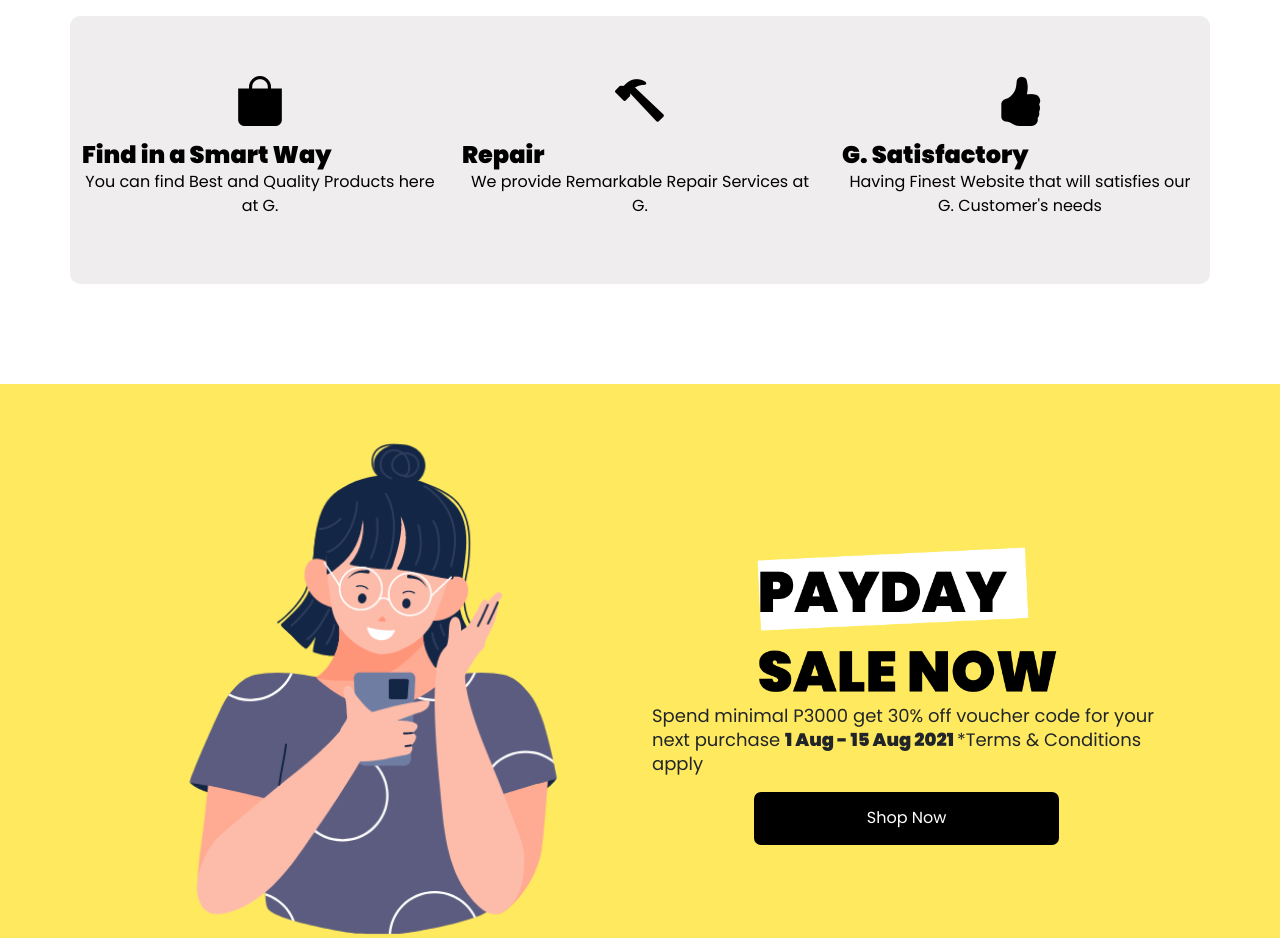
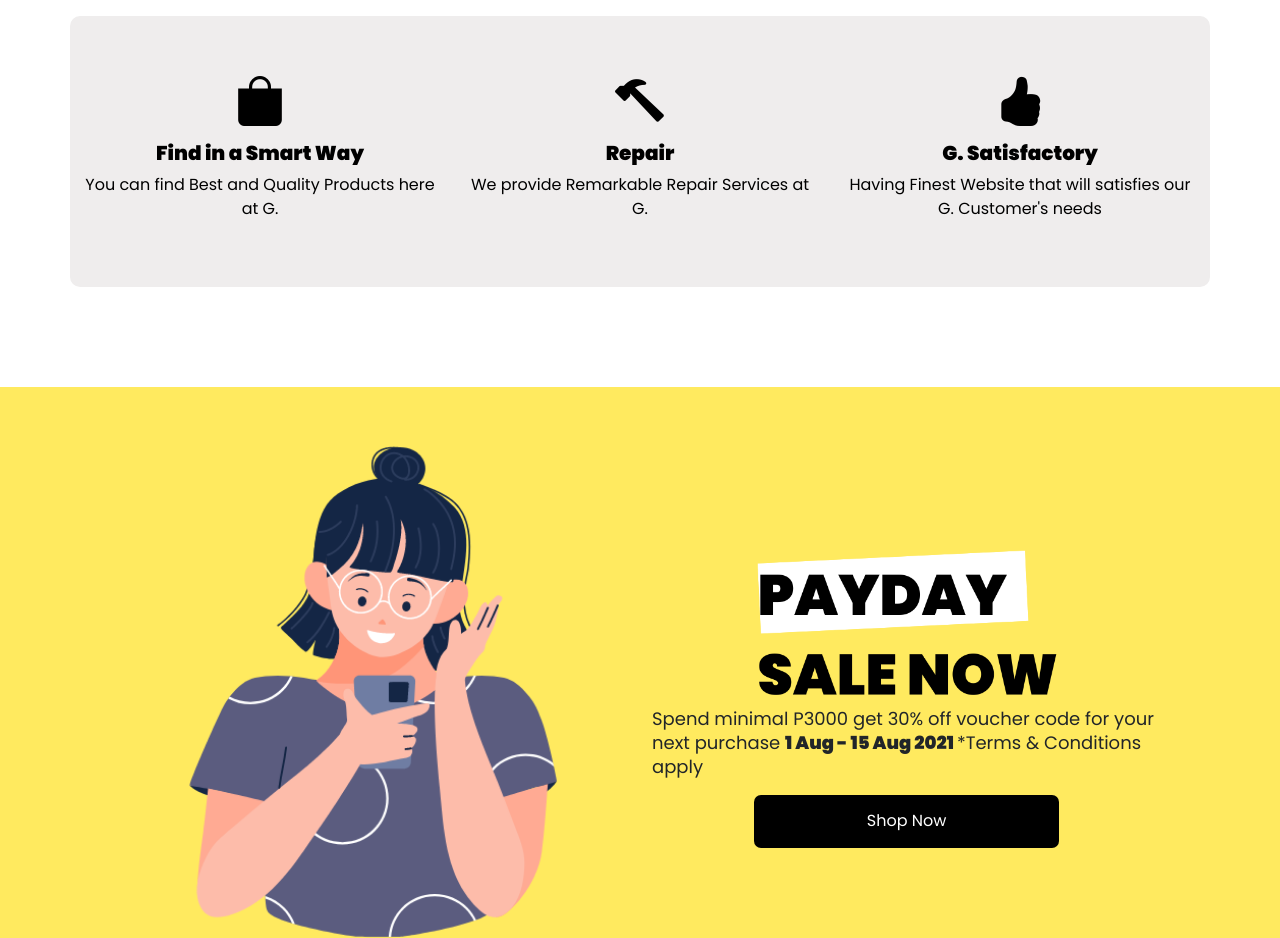
Before and after one commit to GuillerLobrio24/Project_Team8, a plain HTML site: page Project1Home.html in a window 1280 px wide. Shown: the part 1040-1978 px from the top of the page. Drawn offline with nearby package versions, Linux system fonts and the light colour scheme.

Commit message:
final revision

```diff
--- a/Project1Home.html
+++ b/Project1Home.html
@@ -141,13 +141,16 @@
     <!-- Container for Website Details -->
 
     <div class="container container3">
+
         <div class="row align-items-center">
+
+
 
             <div class="col-md-4 col3a">
 
                 <i class="bi bi-bag-fill d-block w-100"></i>
 
-                <h4>Find in a Smart Way</h4>
+                <h5>Find in a Smart Way</h5>
 
                 <p>You can find Best and Quality Products here at G. </p>
 
@@ -157,7 +160,7 @@
 
                 <i class="bi bi-hammer d-block w-100"></i>
 
-                <h4>Repair</h4>
+                <h5>Repair</h5>
 
                 <p>We provide Remarkable Repair Services at G. </p>
 
@@ -167,7 +170,7 @@
 
                 <i class="bi bi-hand-thumbs-up-fill d-block w-100"></i>
 
-                <h4>G. Satisfactory</h4>
+                <h5>G. Satisfactory</h5>
 
                 <p>Having Finest Website that will satisfies our  G. Customer's needs</p>
 
@@ -175,9 +178,6 @@
 
         </div>
 
-
-
-        </div>
     </div>
 
     <!-- Container for Sales -->
--- a/StyleforBase.css
+++ b/StyleforBase.css
@@ -96,8 +96,7 @@ body{
     padding-top: 50px;
     padding-bottom: 50px;
 }
-
-.col3a h4{
+.col3a h5{
     overflow: hidden;
     font-weight: 900;
     color: black;
```
Also changed, not shown: index.html (+5 -5 lines).
